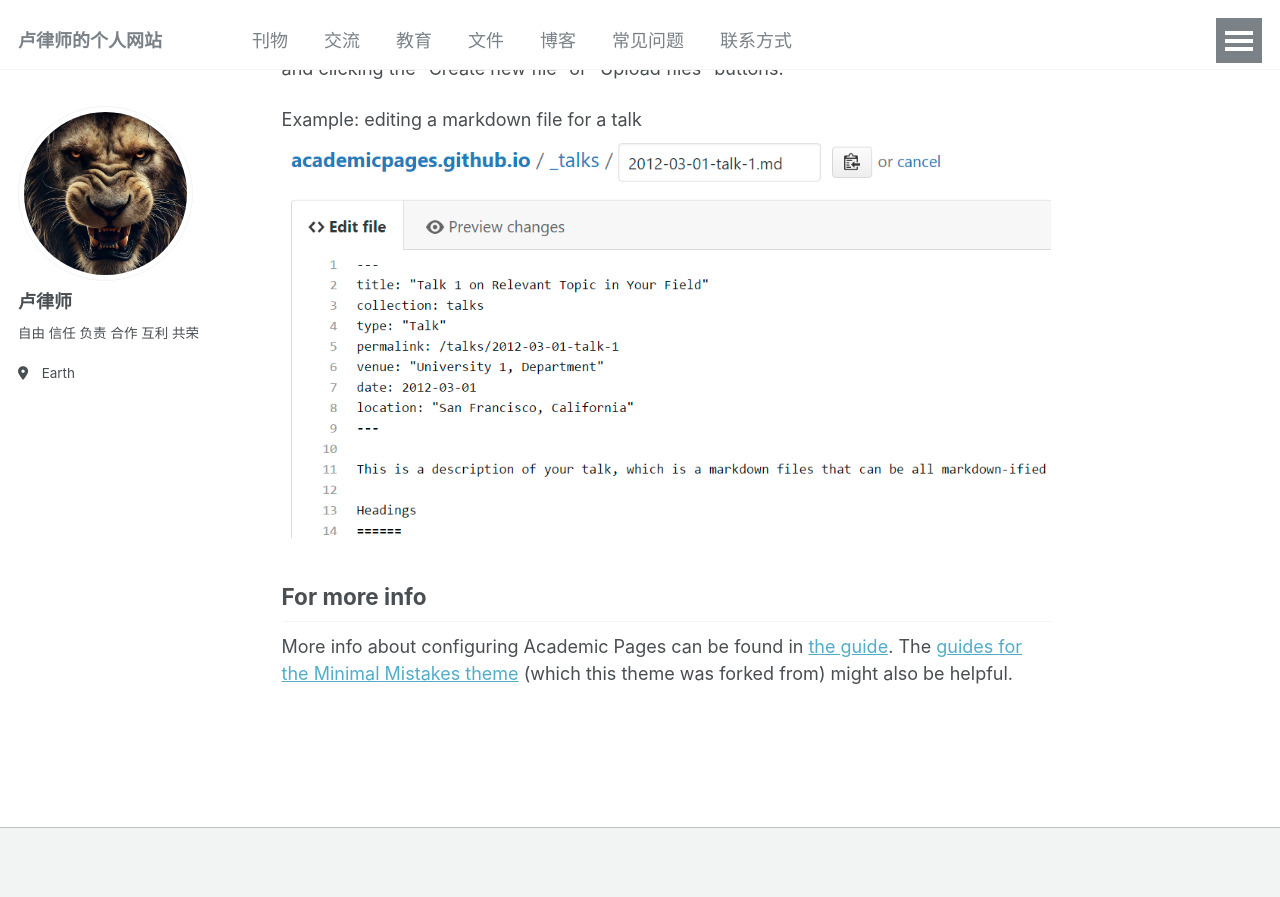
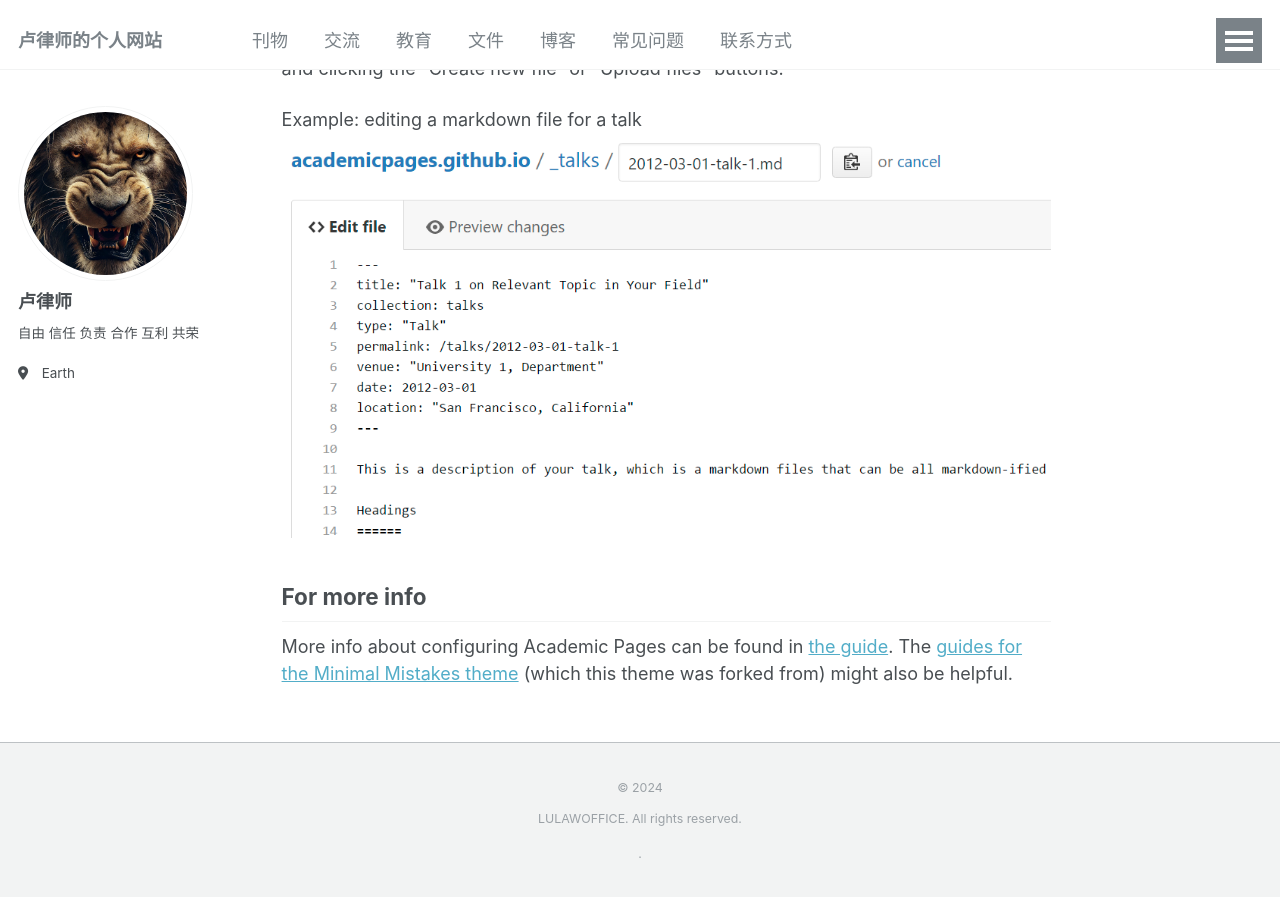
Before and after one commit to LULAWOFFICE/LULAWOFFICE.github.io, a Jekyll site: the page built from _pages/about.md, in a window 1280 px wide and 900 px high, scrolled down 2451 px. Shown: the top 897 px of the window. Built offline with Jekyll 4.4.1, drawn with Linux system fonts in a browser that asks for light colours.

Commit message:
Update footer.html
修改版权信息

```diff
--- a/_includes/footer.html
+++ b/_includes/footer.html
@@ -19,6 +19,7 @@
 </div>
 {% endif %}
 
+<center> <div class="page__footer-copyright">&copy; {{ site.time | date: '%Y' }}  <p>LULAWOFFICE. All rights reserved.</p>.</div></center>
+
 <!-- <center> <div class="page__footer-copyright">&copy; {{ site.time | date: '%Y' }} {{ site.name | default: site.title }}. {{ site.data.ui-text[site.locale].powered_by | default: "Powered by" }} <a href="http://jekyllrb.com" rel="nofollow">Jekyll</a> &amp; <a href="https://github.com/academicpages/academicpages.github.io">AcademicPages</a>, a fork of <a href="https://mademistakes.com/work/minimal-mistakes-jekyll-theme/" rel="nofollow">Minimal Mistakes</a>.</div></center> -->
 <!--  <center>  <p> &copy; 2024 LULAWOFFICE. All rights reserved.</p></center>
-<center> <div class="page__footer-copyright">&copy; {{ site.time | date: '%Y' }}  <p>LULAWOFFICE. All rights reserved.</p>.</div></center>
```
